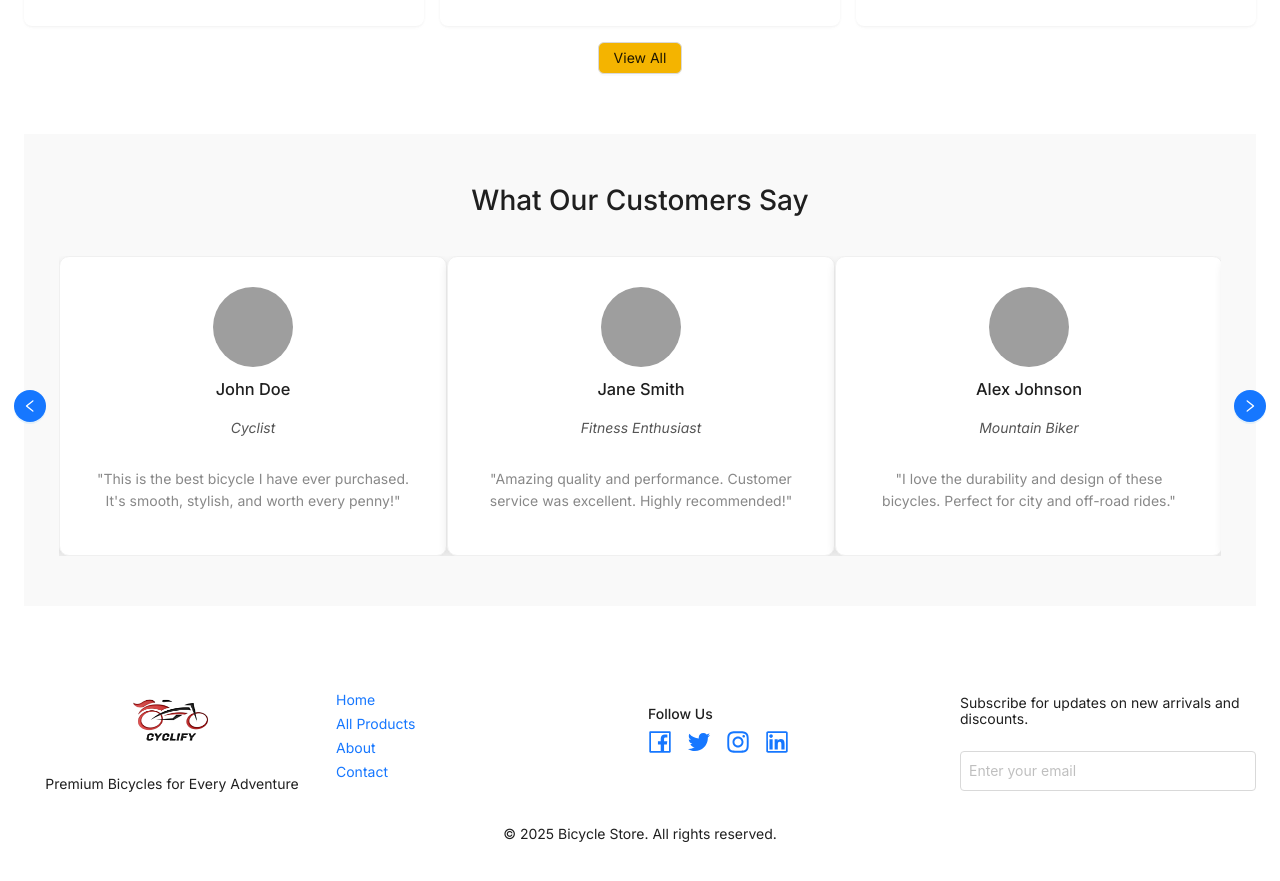
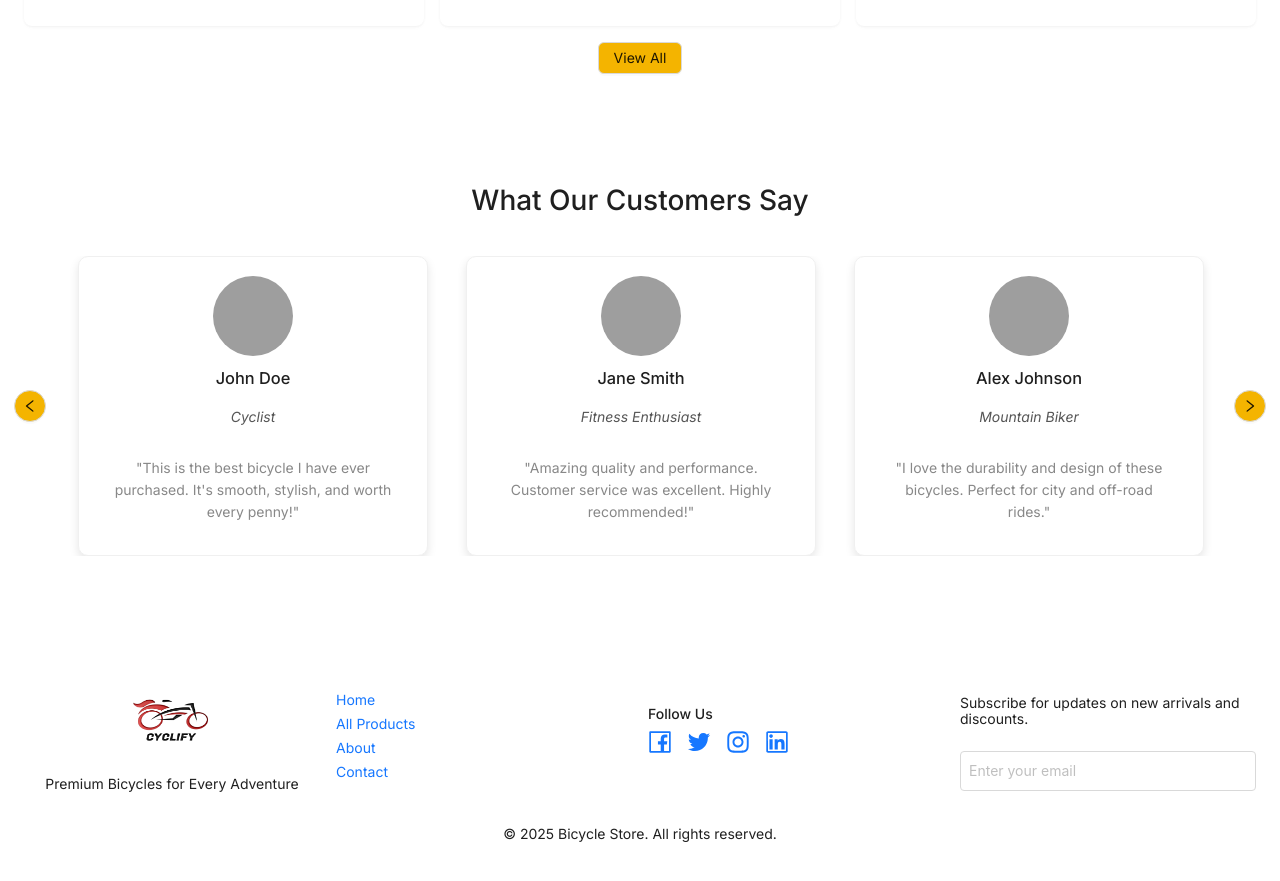
Before and after one commit to rifat-sarker/bicycle-store-client, a React (Vite) app: page / in a window 1280 px wide. Shown: the part 1800-2681 px from the top of the page. Built offline with nearby package versions, Linux system fonts and the light colour scheme; grey boxes are pictures that could not be loaded.

Commit message:
Refactor Testimonials component layout and styling; remove background color from CSS

```diff
--- a/src/index.css
+++ b/src/index.css
@@ -3,6 +3,7 @@
   padding: 0;
   box-sizing: border-box;
   font-family: "Inter", serif;
+  /* background-color: #f9f9f9; */
 }
 
 
--- a/src/pages/home/Testimonials.tsx
+++ b/src/pages/home/Testimonials.tsx
@@ -55,10 +55,9 @@ const Testimonials = () => {
   const handleNext = () => {
     carouselRef.current?.next();
   };
+
   return (
-    <div
-  style={{ marginTop: "60px", padding: "50px 20px", background: "#f9f9f9" }}
->
+    <div style={{ marginTop: "60px", padding: "50px 20px" }}>
       <h1
         style={{ textAlign: "center", marginBottom: "40px", fontSize: "28px" }}
       >
@@ -100,7 +99,7 @@ const Testimonials = () => {
             <div
               key={testimonial.id}
               style={{
-            padding: "0 15px",
+                padding: "0 10px",
                 boxSizing: "border-box",
               }}
             >
@@ -109,7 +108,8 @@ const Testimonials = () => {
                   borderRadius: "10px",
                   boxShadow: "0 4px 10px rgba(0, 0, 0, 0.1)",
                   height: "300px",
-              width: "100%",
+                  width: "90%",
+                  margin: "0 auto",
                   display: "flex",
                   flexDirection: "column",
                   alignItems: "center",
@@ -154,10 +154,9 @@ const Testimonials = () => {
           ))}
         </Carousel>
 
-
         <Button
-      type="primary"
           shape="circle"
+          className="secondary-bg"
           icon={<LeftOutlined />}
           onClick={handlePrev}
           style={{
@@ -169,7 +168,7 @@ const Testimonials = () => {
           }}
         />
         <Button
-      type="primary"
+          className="secondary-bg"
           shape="circle"
           icon={<RightOutlined />}
           onClick={handleNext}
@@ -183,7 +182,6 @@ const Testimonials = () => {
         />
       </div>
     </div>
-
   );
 };
 
```
Lines whose indentation alone changed are shown as unchanged.
